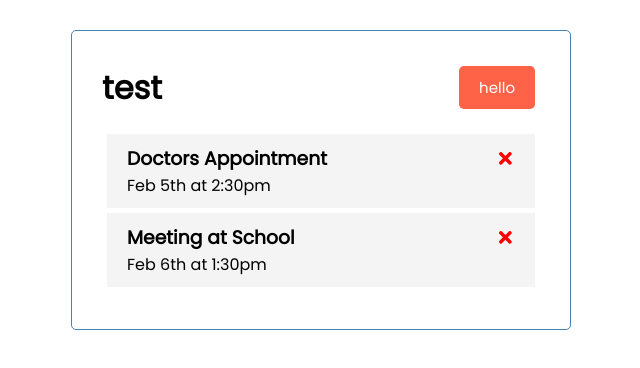
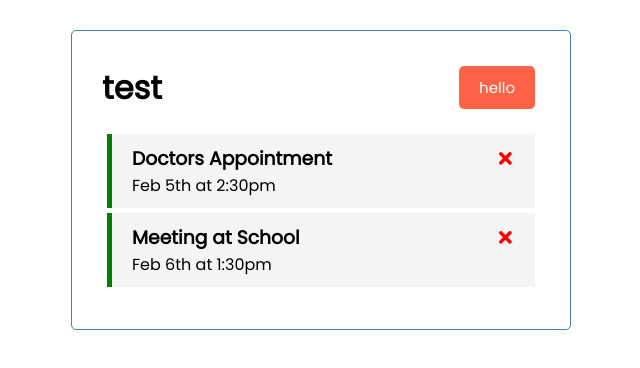
Before and after one commit to StefanoBisio/Task-Tracker, a React (Create React App) app: page / in a window 1280 px wide. Shown: the top 368 px of the page, without its empty margins (319-959 px from the left). Built offline with nearby package versions, Linux system fonts and the light colour scheme.

Commit message:
Added double click reminder functionality

```diff
--- a/src/App.js
+++ b/src/App.js
@@ -27,10 +27,20 @@
     setTasks(tasksState.filter((task) => task.id !== id))
   }
 
+  const ToggleReminder = (id) => {
+    setTasks(
+      //map the state. if the clicked tab (in Tasks.js) is being mapped, swap its reminded value to its opposite.
+      tasksState.map((task) =>
+        task.id === id ? {...task, reminder : !task.reminder} : task )
+    )
+  }
+
   return (
     <div className="container">
       <Header title="test"/>
-      {tasksState.length > 0 ? <Tasks tasks={tasksState} onDelete={deleteTask}/> : <p>No tasks added!</p>}
+
+      {tasksState.length > 0 ? <Tasks tasks={tasksState} onDelete={deleteTask} onToggle={ToggleReminder}/> : <p>No tasks added!</p>}
+
     </div>
   );
 }
--- a/src/components/Task.js
+++ b/src/components/Task.js
@@ -1,8 +1,8 @@
 import { FaTimes } from 'react-icons/fa'
 
-const Task = ({task, onDelete}) => {
+const Task = ({task, onDelete, onToggle}) => {
     return (
-        <div className="task">
+        <div className={`task ${task.reminder ? 'reminder' : ''}`} onDoubleClick={() => onToggle(task.id)}>
             <h3>{task.text} <FaTimes onClick={() => onDelete(task.id)} style={{color: "red"}}/></h3>
             <p>{task.day}</p>
         </div>
--- a/src/components/Tasks.js
+++ b/src/components/Tasks.js
@@ -1,6 +1,6 @@
 import Task from './Task'
 
-const Tasks = ({tasks, onDelete}) => {
+const Tasks = ({tasks, onDelete, onToggle}) => {
 
     return (
         <div>
@@ -8,7 +8,8 @@
                 <Task
                 key={oneTask.id}
                 task={oneTask}
-                onDelete={onDelete}></Task>
+                onDelete={onDelete}
+                onToggle={onToggle}></Task>
                 )
             )}
         </div>
```
